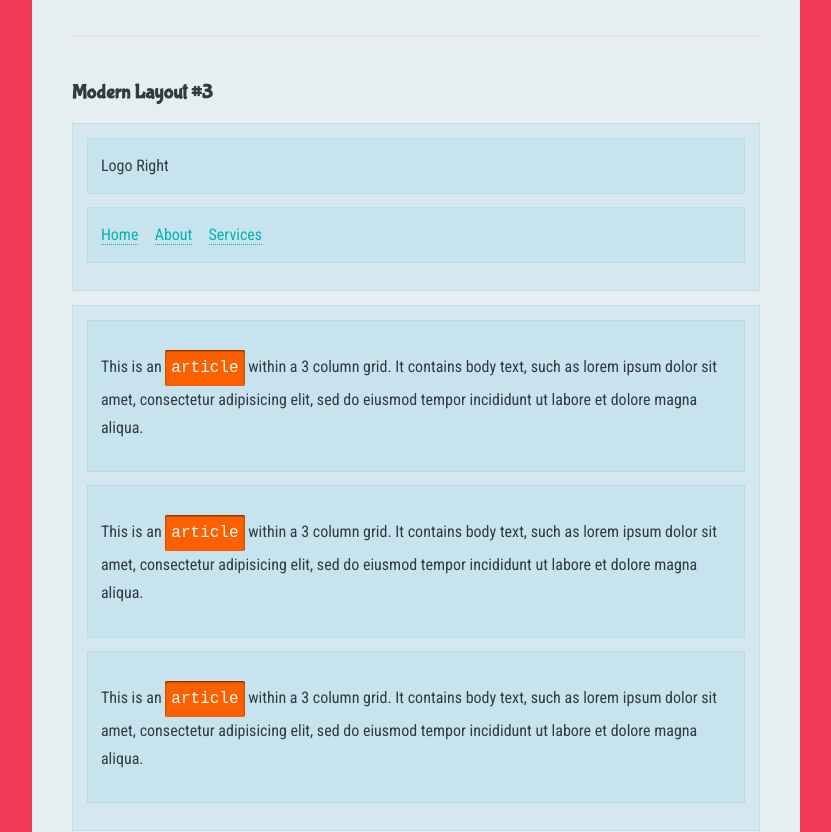
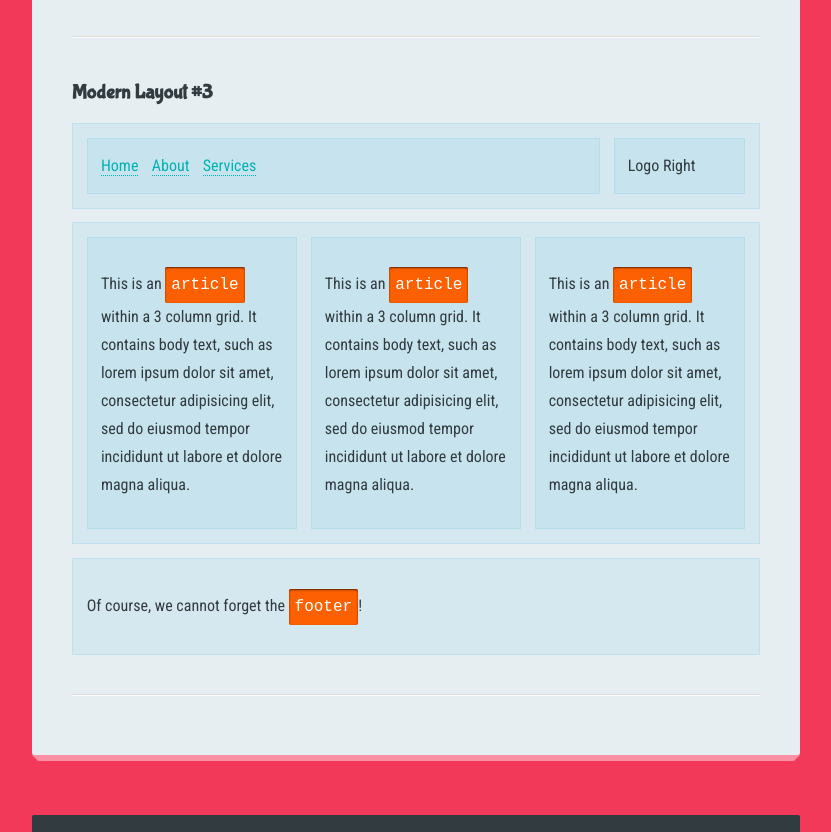
Before and after one commit to mc4rol9/CSS3-Challenge, a plain HTML site: page 9 - Modern Layouts/index.html in a window 1280 px wide. Shown: the part 1407-2239 px from the top of the page, without its empty margins (224-1055 px from the left). Drawn offline with Linux system fonts and the light colour scheme; a web font is replaced by a local one.

Commit message:
feat: modern layout 3

```diff
--- a/9 - Modern Layouts/sandbox.css
+++ b/9 - Modern Layouts/sandbox.css
@@ -37,7 +37,7 @@
     margin: 0;
 }
 
-/* clearfix to prevent the parent element to collapse */
+/* clearfix to prevent the parent element (header) to collapse */
 .layout2 header::after {
     display: table;
     content: "";
@@ -63,3 +63,44 @@
 .layout2 footer {
     clear: both;
 }
+
+
+/*
+-- LAYOUT 3
+*/
+.layout3 header .logo {
+    width: 20%;
+    float: right;
+    margin: 0;
+}
+
+.layout3 header nav {
+    width: 78%;
+    float: left;
+    margin: 0;
+}
+
+/* clearfix to prevent the parent element (header) to collapse */
+.layout3 header::after {
+    display: table;
+    content: "";
+    clear: both;
+}
+
+.layout3 article {
+    width: 32%;
+    float: left;
+    margin: 0 2% 0 0;
+}
+
+/* clear margin of the last article to fit within the layout */
+.layout3 article:last-child {
+    margin: 0;
+}
+
+/* clearfix to prevent the parent element (articles) to collapse */
+.layout3 .articles::after {
+    display: table;
+    content: "";
+    clear: both;
+}
```
